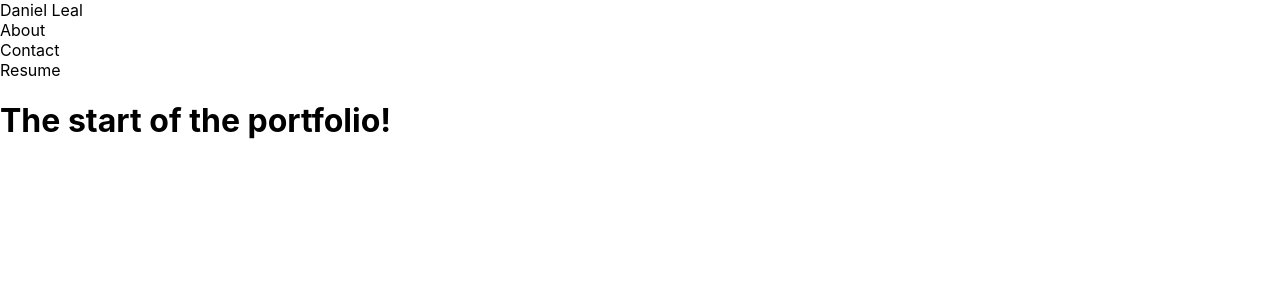
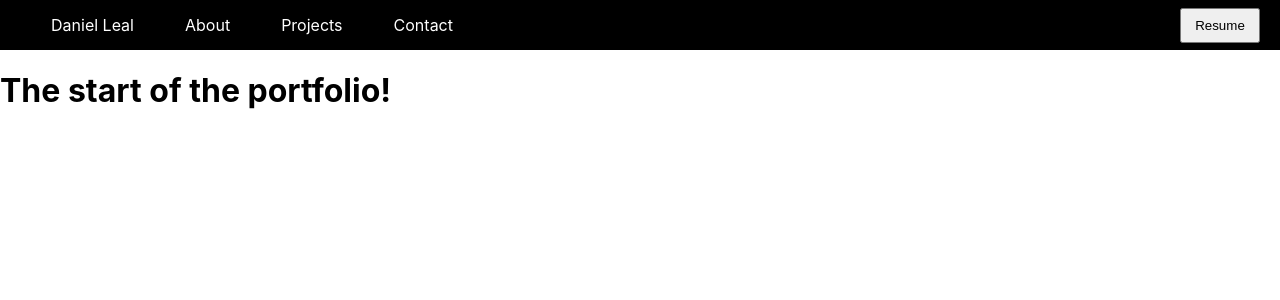
Before and after one commit to leal10/devportfolio, a Next.js app: page / in a window 1280 px wide. Shown: the top 300 px of the page. Built offline with nearby package versions, Linux system fonts and the light colour scheme.

Commit message:
The navbar has been setup

```diff
--- a/components/Navbar.js
+++ b/components/Navbar.js
@@ -1,11 +1,17 @@
+import styles from '../styles/Navbar.module.css'
+
 function Navbar() {
   return (
-    <div className="navbarContainer">
-      <div>Daniel Leal</div>
-      <div>About</div>
-      <div>Contact</div>
-      <div></div>
-      <div>Resume</div>
+    <div className={styles.navbarContainer}>
+      <div className={styles.navbarLinks}>
+        <div className={styles.navbarHomeLink}>Daniel Leal</div>
+        <div className={styles.navbarAboutLink}>About</div>
+        <div className={styles.navbarProjectsLink}>Projects</div>
+        <div className={styles.navbarContactLink}>Contact</div>
+      </div>
+      <div className={styles.navbarResume}>
+        <button className={styles.navbarResumeButton}>Resume</button>
+      </div>
     </div>
   )
 }
--- a/pages/_app.js
+++ b/pages/_app.js
@@ -1,4 +1,6 @@
 import '../styles/globals.css'
+
+//here i need to wrap my context for all the components to have access to state
 
 function MyApp({ Component, pageProps }) {
   return <Component {...pageProps} />
--- a/pages/index.js
+++ b/pages/index.js
@@ -2,6 +2,8 @@ import Head from 'next/head'
 import Image from 'next/image'
 import styles from '../styles/Home.module.css'
 import Navbar from '../components/Navbar'
+
+//since its a single page i can have all my components in this file
 
 function Home() {
   return (
--- a/styles/Navbar.module.css
+++ b/styles/Navbar.module.css
@@ -0,0 +1,48 @@
+.navbarContainer {
+  background-color: black;
+  display: flex;
+  height: 50px;
+}
+
+.navbarLinks {
+  display: flex;
+  /* background-color: blueviolet; */
+  width: 40%;
+  justify-content: space-evenly;
+  align-items: center;
+  color: white;
+  /* cursor: pointer; */
+}
+
+.navbarHomeLink:hover {
+  cursor: pointer;
+}
+
+.navbarAboutLink:hover {
+  text-decoration: underline;
+  cursor: pointer;
+}
+
+.navbarProjectsLink:hover {
+  text-decoration: underline;
+  cursor: pointer;
+}
+
+.navbarContactLink:hover {
+  text-decoration: underline;
+  cursor: pointer;
+}
+
+.navbarResume {
+  display: flex;
+  width: 60%;
+  justify-content: flex-end;
+  align-items: center;
+  margin-right: 20px;
+}
+
+.navbarResumeButton {
+  height: 35px;
+  width: 80px;
+  cursor: pointer;
+}
```
